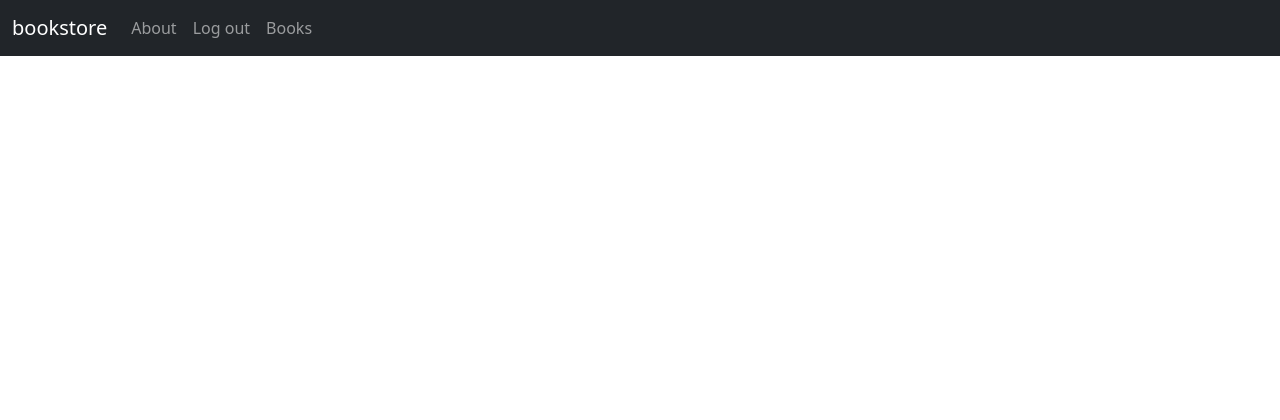
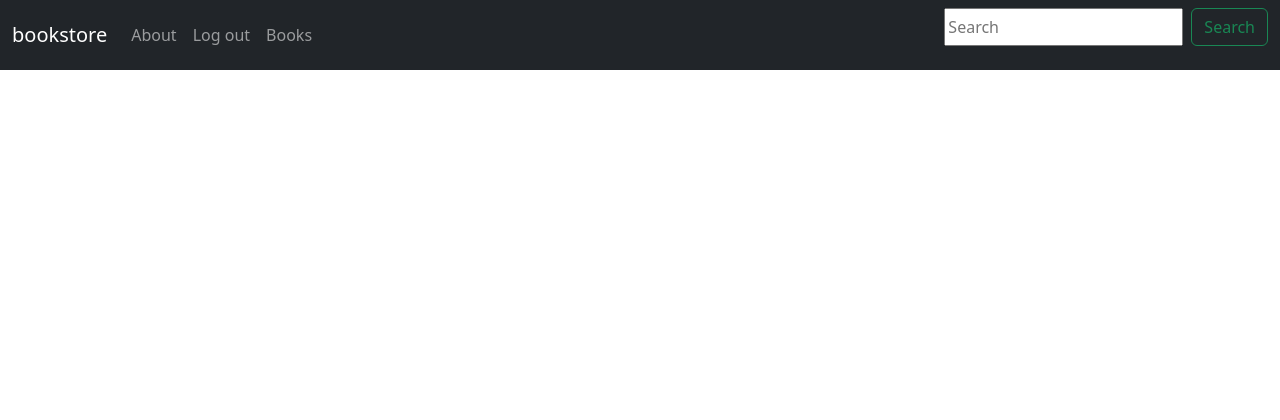
Before and after one commit to menendezg/book-store, a Django app: page /books/ in a window 1280 px wide. Shown: the top 420 px of the page. Run offline with Django 5.2, Linux system fonts and the light colour scheme; the visitor is signed in with stand-in values (Sample User, id 1); data that the repository does not hold is empty.

Commit message:
Search utility

```diff
--- a/books/urls.py
+++ b/books/urls.py
@@ -1,7 +1,8 @@
 from django.urls import path
-from .views import BookListView, BookDetailView
+from .views import BookListView, BookDetailView, SearchResultsListView
 
 urlpatterns = [
     path('', BookListView.as_view(), name='book_list'),
     path("<uuid:pk>/", BookDetailView.as_view(), name="book_detail"),
+    path("search/", SearchResultsListView.as_view(), name="search_results")
 ]
--- a/books/views.py
+++ b/books/views.py
@@ -1,3 +1,4 @@
+from django.db.models import Q
 from django.shortcuts import render
 from django.contrib.auth.mixins import LoginRequiredMixin, PermissionRequiredMixin
 from django.views.generic import ListView, DetailView
@@ -17,3 +18,15 @@ class BookDetailView(LoginRequiredMixin, PermissionRequiredMixin, DetailView):
     template_name = "books/book_detail.html"
     login_url = "account_login"
     permission_required = 'books.special_status'
+
+
+class SearchResultsListView(ListView):
+    model = Book
+    context_object_name = "book_list"
+    template_name = "books/search_results.html"
+
+    def get_queryset(self):
+        query = self.request.GET.get('q')
+        return Book.objects.filter(
+            Q(title__icontains=query) | Q(author__icontains=query)
+        )
--- a/templates/_base.html
+++ b/templates/_base.html
@@ -41,6 +41,10 @@
                     </li>
                 {% endif %}
             </ul>
+            <form class="d-flex" action="{% url 'search_results' %}" method="get">
+                <input class="form-contrl me-2" type="search" name="q" placeholder="Search" aria-label="Search">
+                <button class="btn btn-outline-success" type="submit">Search</button>
+            </form>
         </div>
     </div>
 </nav>
```
Also changed, not shown: templates/books/search_results.html (added, +15 -0 lines), media/covers/dfb.png (added), media/covers/hor.png (added).
